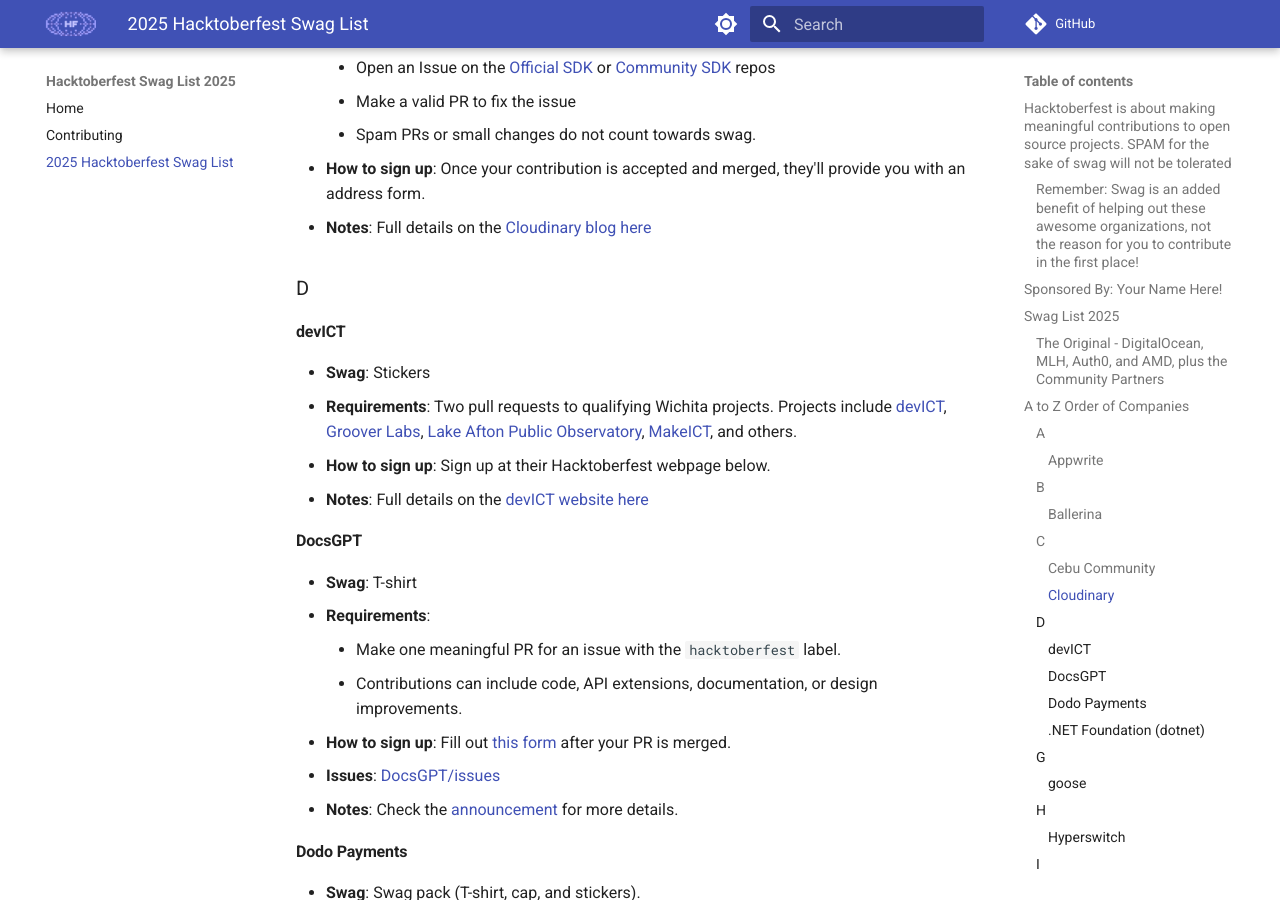
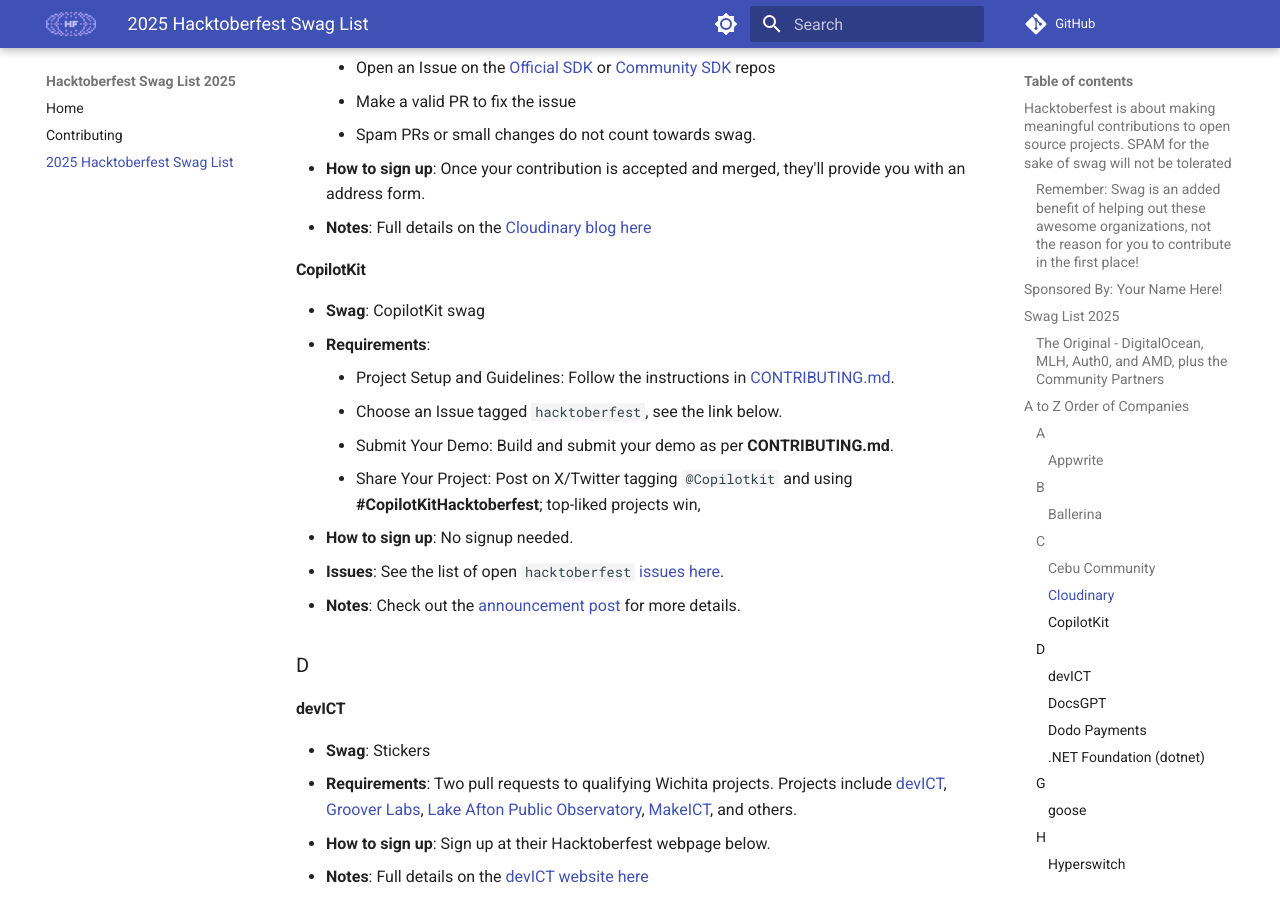
Before and after one commit to crweiner/hacktoberfest-swag-list, an MkDocs documentation site: the page built from docs/list.md, in a window 1280 px wide and 900 px high, scrolled down 2623 px. Built offline with MkDocs 1.6.1 and Material for MkDocs 9.7.7, drawn with Linux system fonts in a browser that asks for light colours; plug-ins that fetch from the network failed and are left out; comment, search, counter and statistics services are not loaded.

Commit message:
docs: Add CopilotKit to the `list.md` (#1041)
* Update list.md

* Tweak CopilotKit

* Adjust CopilotKit

---------

Co-authored-by: Chandler Weiner <23106097+crweiner@users.noreply.github.com>

```diff
--- a/docs/list.md
+++ b/docs/list.md
@@ -76,6 +76,18 @@
     - Spam PRs or small changes do not count towards swag.
 - **How to sign up**: Once your contribution is accepted and merged, they'll provide you with an address form.
 - **Notes**: Full details on the [Cloudinary blog here](https://cloudinary.com/blog/hacktoberfest-2025)
+
+#### **CopilotKit**
+
+- **Swag**: CopilotKit swag
+- **Requirements**:
+    - Project Setup and Guidelines: Follow the instructions in [CONTRIBUTING.md](https://github.com/CopilotKit/CopilotKit/blob/main/community/content/CONTRIBUTING.md).
+    - Choose an Issue tagged `hacktoberfest`, see the link below.
+    - Submit Your Demo: Build and submit your demo as per **CONTRIBUTING.md**.
+    - Share Your Project: Post on X/Twitter tagging `@Copilotkit` and using **#CopilotKitHacktoberfest**; top-liked projects win,
+- **How to sign up**: No signup needed.
+- **Issues**: See the list of open `hacktoberfest` [issues here](https://github.com/CopilotKit/CopilotKit/issues?q=sort:updated-desc+is:issue+is:open+label:hacktoberfest).
+- **Notes**: Check out the [announcement post](https://github.com/CopilotKit/CopilotKit/tree/main/community/content) for more details.
 
 ### D
 
```
